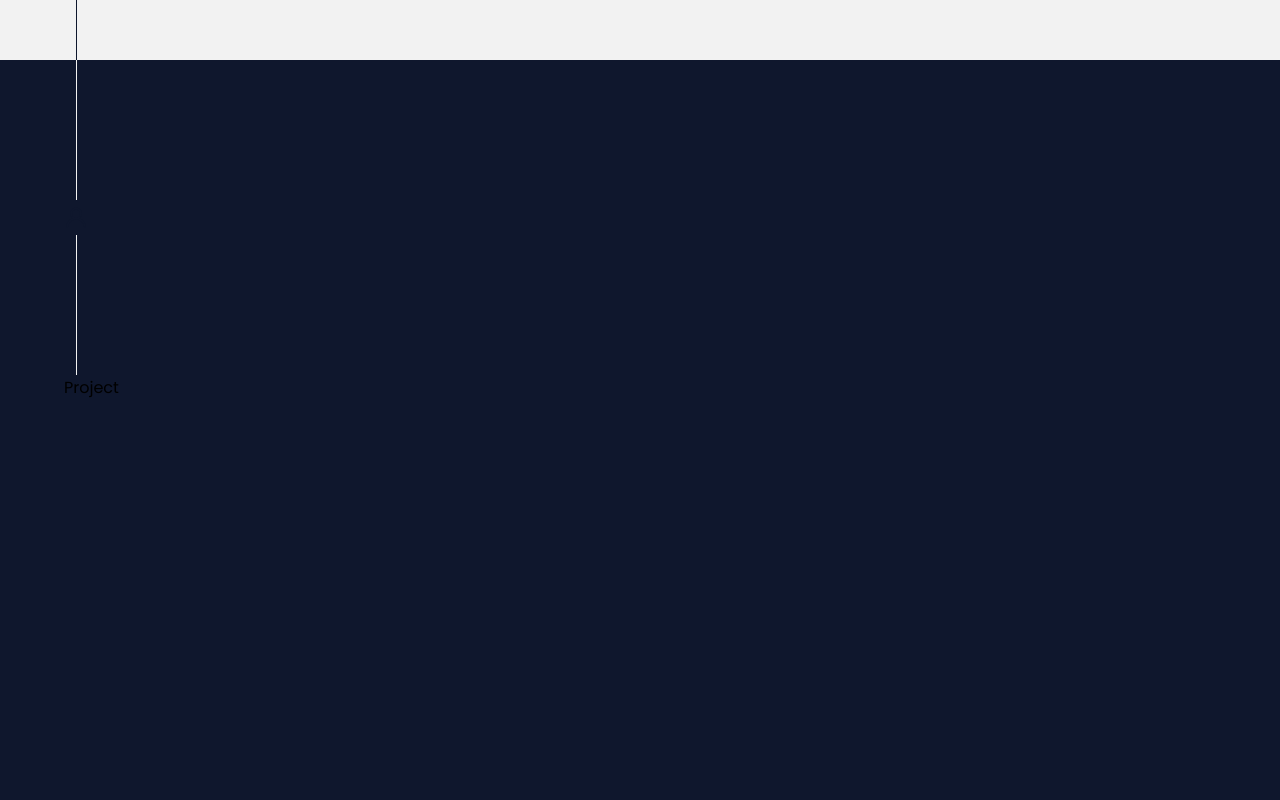
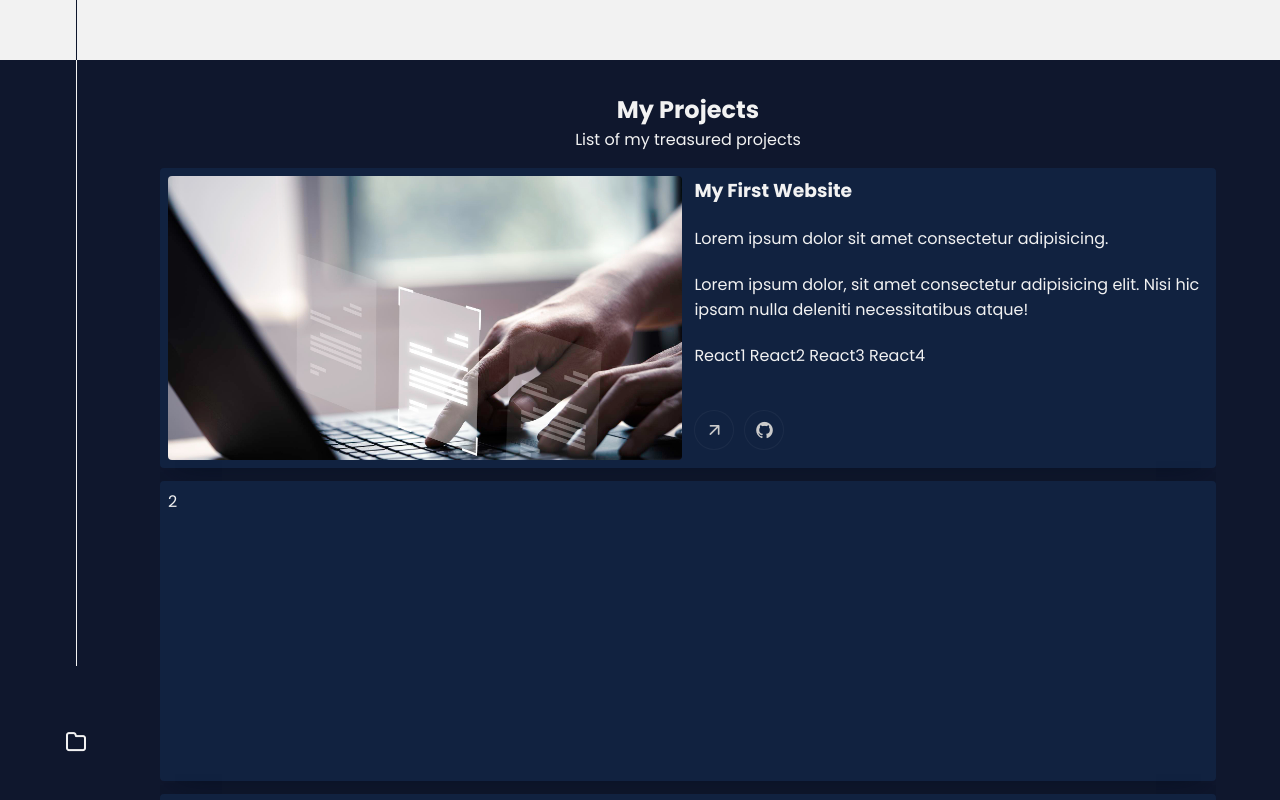
Before and after one commit to Meenngg/rommel-portfolio, a React (Create React App) app: page / in a window 1280 px wide. Shown: the part 1540-2340 px from the top of the page. Built offline with nearby package versions, Linux system fonts and the light colour scheme.

Commit message:
edit project component

```diff
--- a/src/App.css
+++ b/src/App.css
@@ -9,8 +9,11 @@
   --reserve-color: #242424;
   --text-color: #f2f2f2; */
 
+  /* #0d0b0d */
+  /* #2f2e30 */
+
   --dark-theme-v2-color: #0d1721;
-  --dark-theme-color: #0f172d;
+  --dark-theme-color: #0f172d/*0f172d*/;
   --light-theme-color: #f2f2f2;
   --highlight-theme-color: #009cff;
 }
@@ -157,7 +160,7 @@ nav .nav-burger {
 
 #project {
   background-color: var(--dark-theme-color);
-  height: 100vh;
+  /* height: 100vh; */
 }
 
 #contact {
--- a/src/pages/home.jsx
+++ b/src/pages/home.jsx
@@ -14,7 +14,7 @@ export const Home = () => {
             <div className="home-context">
             {/* <hr style={{background: 'lime', color: 'lime', height: '1px'}} /> */}
                 <h1>Rommel Cazeñas</h1>
-                <p className="name-sub">Aspiring Software Developer!</p>
+                <p className="name-sub">Aspiring Web Developer!</p>
                 <section>
                     <p>Lorem ipsum dolor sit amet consectetur, adipisicing elit. Impedit, voluptates beatae explicabo quia atque quas rerum nulla optio consectetur ipsam?</p>
                     <div>
--- a/src/pages/project.jsx
+++ b/src/pages/project.jsx
@@ -1,13 +1,41 @@
+import "../App.css";
+import "../styles/project.style.css";
 
 export const Project = () => {
     return (
         <div className="project">
             <div className="left-section">
                 <i className="v-line-white"></i>
-                    <i class="white uil uil-user"></i>
+                    <i class="white uil uil-folder"></i>
                 <i className="v-line-white"></i>
             </div>
-            Project
+            <div className="project-section">
+                <div className="project-header">
+                    <h1>My Projects</h1>
+                    <p>List of my treasured projects</p>
+                </div>
+                <div className="project-list">
+                    <div className="project-card">
+                        <section className="card-preview"></section>
+                        <section className="card-description">
+                            <h3>My First Website</h3>
+                            <label>Lorem ipsum dolor sit amet consectetur adipisicing.</label>
+                            <p>Lorem ipsum dolor, sit amet consectetur adipisicing elit. Nisi hic ipsam nulla deleniti necessitatibus atque!</p>
+                            <section>
+                                React1 React2 React3 React4
+                            </section>
+                            <section>
+                                <button id="btn-1"><i className="uil uil-arrow-up-right"></i></button>
+                                <button><i className="uil uil-github"></i></button>
+                            </section>
+                        </section>
+                    </div>
+                    <div className="project-card">2</div>
+                    <div className="project-card">3</div>
+                    <div className="project-card">4</div>
+
+                </div>
+            </div>
         </div>
      );
 }
--- a/src/styles/contact.style.css
+++ b/src/styles/contact.style.css
@@ -154,7 +154,7 @@ input[type=text], input[type=email], select, textarea {
   }
 
   .form-container {
-    margin: 0 2em;
+    margin: 0 0.5em;
     border-radius: 5px;
     background-color: #f2f2f2;
     padding: 20px;
--- /dev/null
+++ b/src/styles/project.style.css
@@ -0,0 +1,88 @@
+.project {
+    --dark-theme-color: #0f172d;
+    --light-theme-color: #f2f2f2;
+    --highlight-theme-color: #009cff;
+    --child-dark-theme-color: #112240;
+
+    color: var(--light-theme-color);
+    display: grid;
+    grid-template-columns: repeat(12, 1fr);
+    /* text-align: center;
+    justify-content: center; */
+}
+
+/* LOGO ICON OF FOLDER IN THE LEFT-SECTION */
+.project .left-section i:nth-child(2) {
+    color: var(--light-theme-color);
+}
+
+.project .project-section {
+    margin: 1em 0;
+    grid-column: span 11;
+    display: grid;
+    grid-template-columns: 1fr;
+    grid-template-rows: max-content;
+}
+
+.project-header {
+    text-align: center;
+    margin: 1em 0;
+}
+
+.project-list {
+    display: grid;
+    grid-template-columns: 1fr;
+    gap: 0.8em;
+
+
+}
+
+.project-list > .project-card {
+    background-color: var(--child-dark-theme-color);
+    height: 300px;
+    /* margin: 0 5em; */
+    padding: 0.5em;
+}
+.project-card {
+    display: grid;
+    grid-template-columns: repeat(2, 1fr);
+    gap: 0.8em;
+    border-radius: 4px;
+    box-shadow: 0 10px 30px -15px rgba(2, 12 , 27, 0.7);
+}
+
+.project-card .card-preview {
+    background-color: #009cff;
+    background-image: url('../assets/sample-project-bg.jpg');
+    background-repeat: no-repeat;
+    background-size: cover;
+    border-radius: 4px;
+}
+
+.card-description {
+    display: grid;
+    flex-direction: column;
+    height: 100%;
+}
+
+/* link for live demo and github */
+.card-description button {
+    margin-right: 10px;
+    padding: 0 0.5px;
+    overflow: hidden;
+    width: 40px;
+    height: 40px;
+    border-radius: 70%;
+    background-color: var(--child-dark-theme-color);
+    border: 0.5px solid rgba(235, 235, 235, 0.05);
+}
+
+.card-description i {
+    font-size: 1.5em;
+    color: #cacaca;
+}
+
+.card-description section:last-child {
+    align-self: end;
+    padding-bottom: 10px;
+}
```
